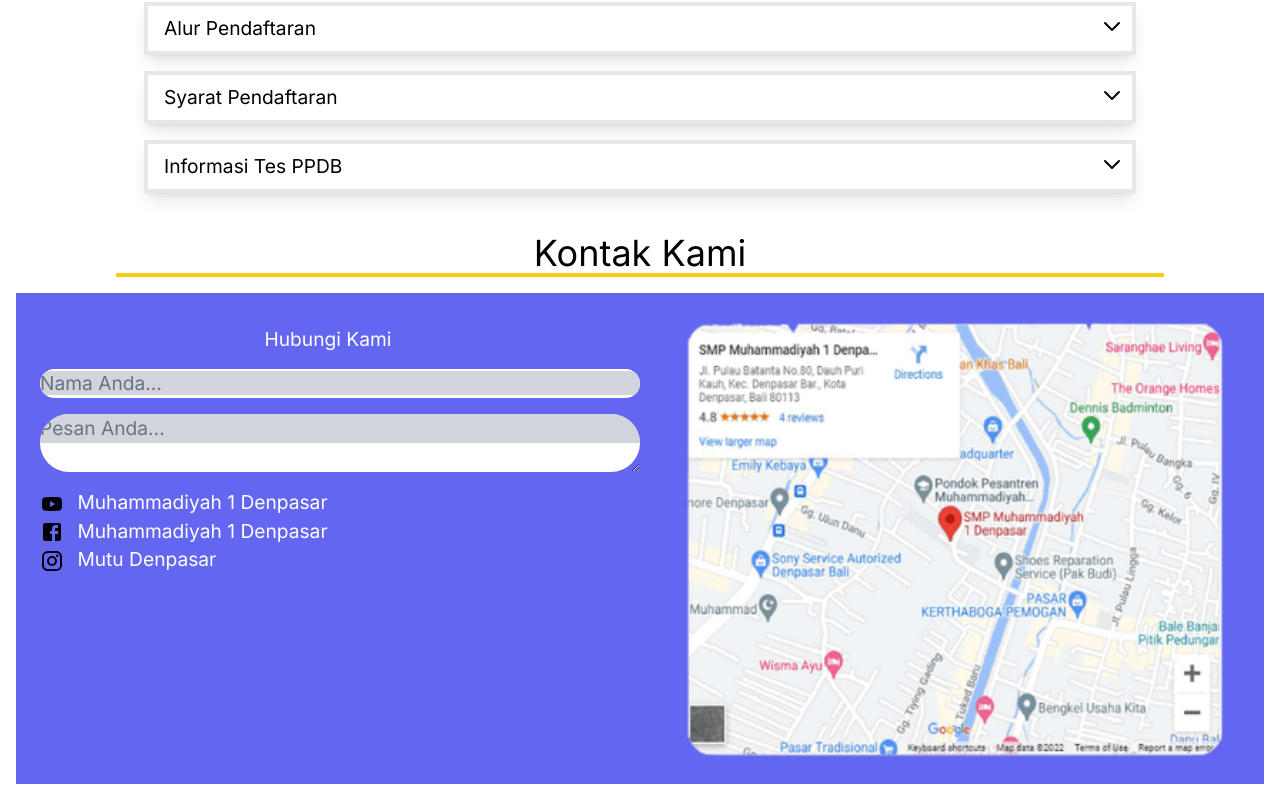
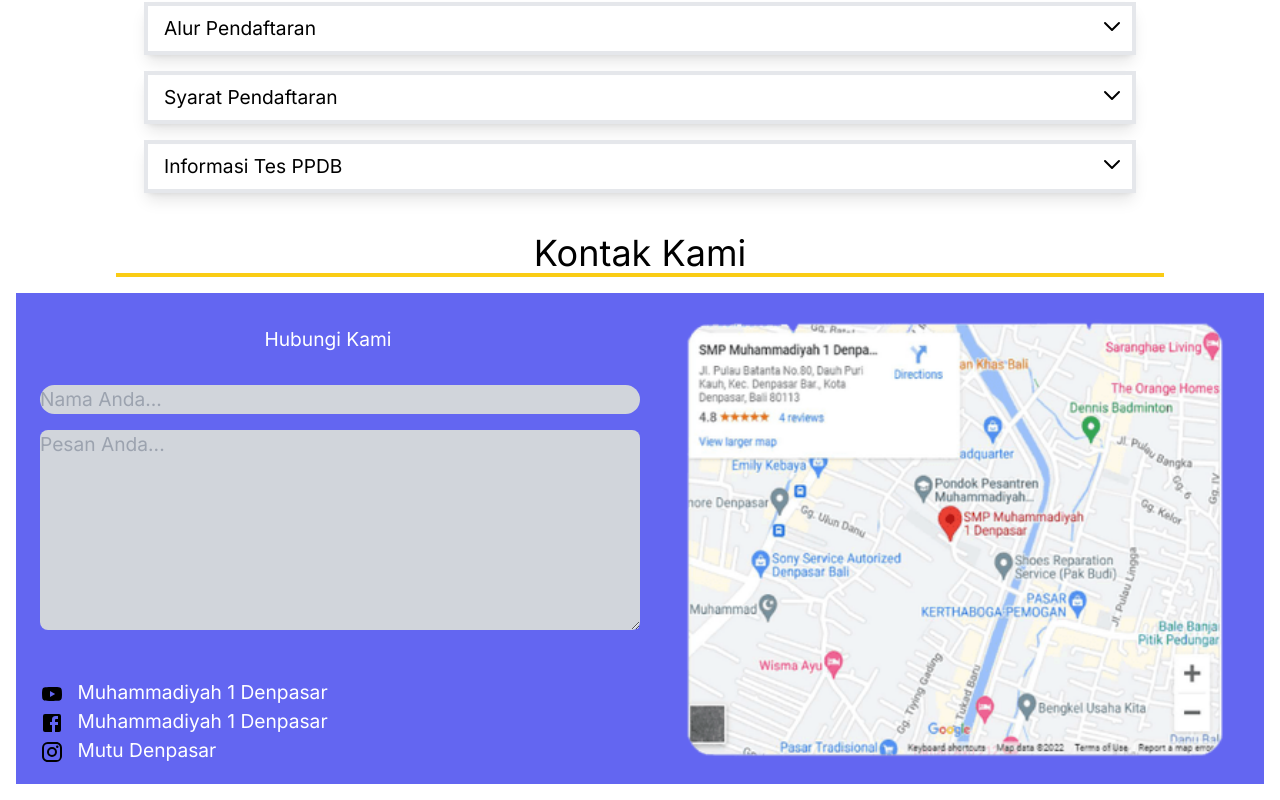
Before and after one commit to harymunli/PPDB-Website-Example, a Next.js app: page / in a window 1280 px wide. Shown: the part 517-1317 px from the top of the page. Built offline with nearby package versions, Linux system fonts and the light colour scheme.

Commit message:
homepage done

```diff
--- a/pages/index.js
+++ b/pages/index.js
@@ -100,8 +100,8 @@
           <p className="text-center text-col text-white mt-8 xl mb-4"> Hubungi Kami </p>
           <div className='ml-6'>
             <form className="flex flex-col">
-              <input className='rounded-full mb-4' placeholder="Nama Anda..."></input>
-              <textarea className='rounded-full mb-4' placeholder="Pesan Anda..." height="400px"></textarea>
+              <input className='rounded-full my-4' placeholder="Nama Anda..."></input>
+              <textarea className='rounded-lg mb-12' placeholder="Pesan Anda..." height="400px"></textarea>
             </form>
             <YouTubeIcon/> <span className='ml-2 mb-4 text-white'> Muhammadiyah 1 Denpasar </span> <br/>
             <FacebookIcon/> <span className='ml-2 mb-4 text-white'>Muhammadiyah 1 Denpasar</span> <br/>
@@ -110,7 +110,7 @@
 
         </div>
 
-        <img src="assets/gmap_lokasi.png" alt='lokasi-google-map' className='rounded-lg' width="874px" x height="688px"></img>
+        <img src="assets/gmap_lokasi.png" alt='lokasi-google-map' className='rounded-lg' width="874px" height="688px"></img>
       </section>
 
       <script src="index.js"></script>
--- a/styles/globals.css
+++ b/styles/globals.css
@@ -2,14 +2,15 @@
 @tailwind components;
 @tailwind utilities;
 
-input::placeholder{
+input{
   background-color: #d1d5db;
   color:#6b7280;
 }
 
-textarea::placeholder{
+textarea{
   background-color: #d1d5db;
   color:#6b7280;
+  min-height: 200px;
 }
 
 input{
```
